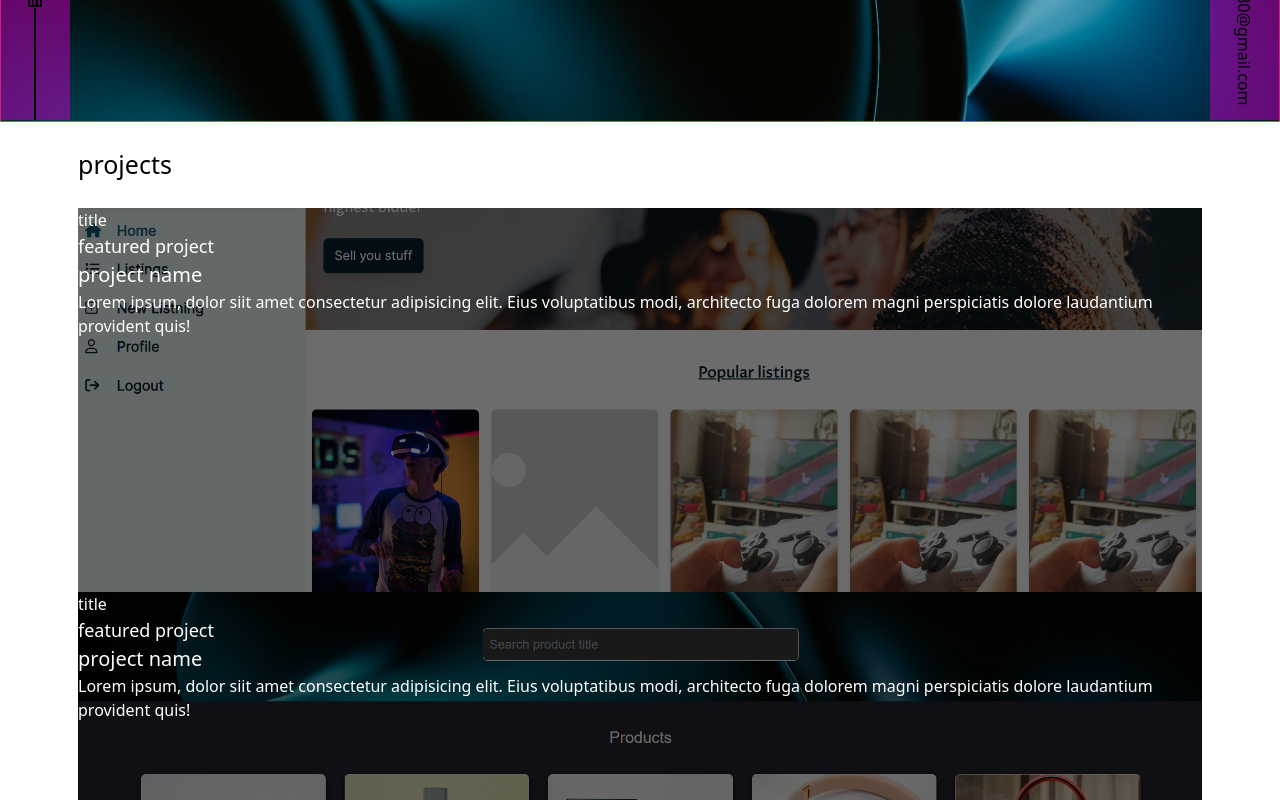
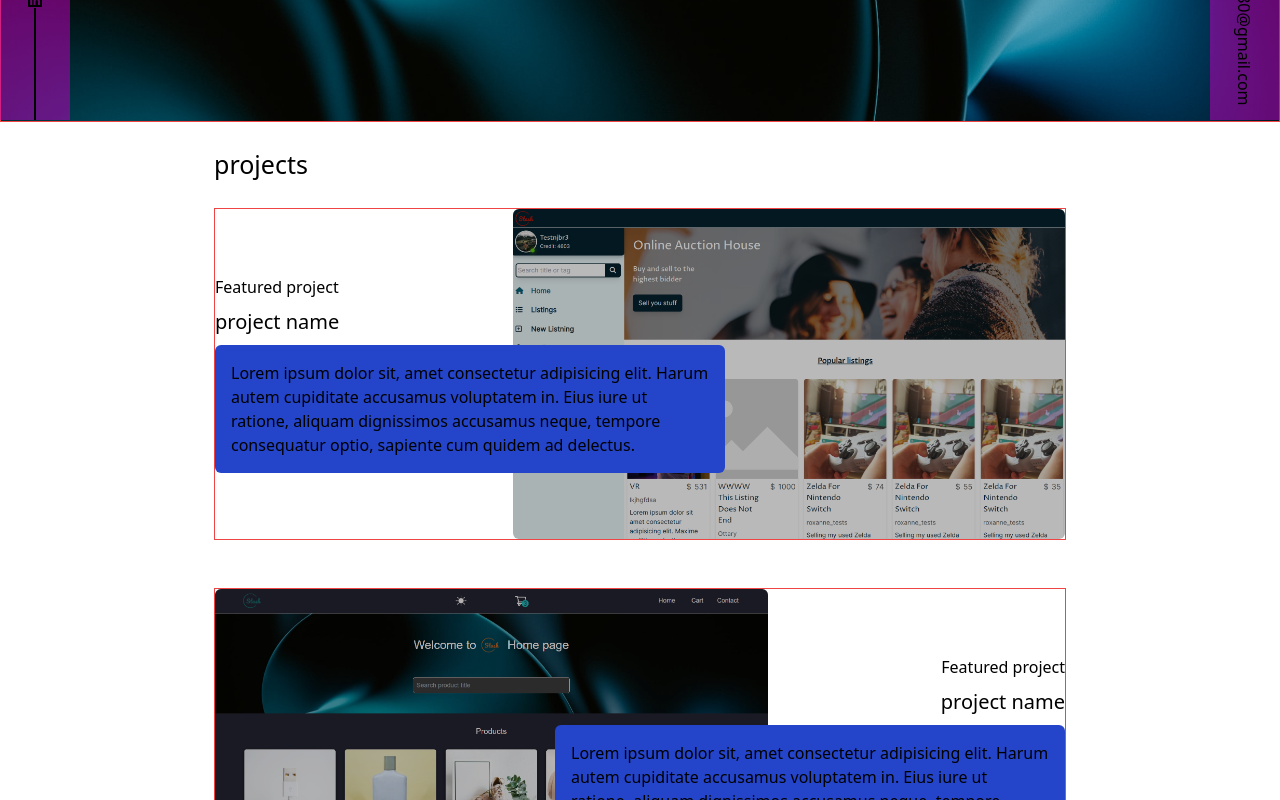
Before and after one commit to johannranudd/portfolio-2.0, a Next.js app: page / in a window 1280 px wide. Shown: the part 680-1480 px from the top of the page. Built offline with nearby package versions, Linux system fonts and the light colour scheme.

Commit message:
adds different layout for projects, still missing tech section within projects

```diff
--- a/app/globals.css
+++ b/app/globals.css
@@ -22,19 +22,19 @@ body {
 a {
   text-decoration: none;
 }
-/* .project-image-backdrop {
-  position: relative;
-}
-.project-image-backdrop::before {
+
+.backdrop::before {
+  position: absolute;
   content: " ";
-  position: absolute;
   top: 0;
   left: 0;
   right: 0;
+  background: #000;
   width: 100%;
   height: 100%;
-  background: #000;
-} */
+  z-index: 999;
+  /* border-radius: 5px; */
+}
 
 @media (prefers-color-scheme: dark) {
   /* html {
--- a/app/page.tsx
+++ b/app/page.tsx
@@ -30,61 +30,65 @@ function ProjectsComponent({ scrollYProgress }: any) {
       id: 1,
       imageUrl: image1,
       alt: "alt text",
-      x: -150,
-      y: 120,
-      z: "z-50",
-      scrollRate: 0,
     },
     {
       id: 2,
       imageUrl: image2,
       alt: "alt text",
-      x: 150,
-      y: 90,
-      z: "z-10",
-      scrollRate: 0,
     },
     {
       id: 3,
       imageUrl: image3,
       alt: "alt text",
-      x: -180,
-      y: 370,
-      z: "z-10",
-      scrollRate: 0,
     },
   ];
 
   return (
-    <section className="px-2 bg-white">
-      <div className="md:mx-sidebarWidth">
+    <section className="max-w-screen-lg md:mx-auto bg-white w-full">
+      <div className="px-4  md:mx-sidebarWidth">
         <h2 className="py-6 text-2xl">projects</h2>
-        <ul className="">
+        <ul className="flex flex-col w-full space-y-12">
           {projects.map((p, index) => {
-            const { id, imageUrl, alt, x, y, z, scrollRate } = p;
+            const { id, imageUrl, alt } = p;
+            let reversed = false;
+            if (index % 2 == 0) {
+              reversed = true;
+            }
             return (
-              <li key={id} className={`relative h-96 w-full text-white`}>
+              <>
+                <li
+                  key={id}
+                  className={`relative w-full text-white border border-red-500 group md:text-black`}
+                >
+                  <div
+                    className={`absolute z-10 h-full flex flex-col justify-center space-y-2 ${
+                      !reversed ? "md:items-end" : "md:items-start"
+                    } `}
+                  >
+                    <p className="text-md">Featured project</p>
+                    <h4 className="text-xl">project name</h4>
+                    <p className="p-4 bg-[#2445c9] rounded-md w-[60%]">
+                      Lorem ipsum dolor sit, amet consectetur adipisicing elit.
+                      Harum autem cupiditate accusamus voluptatem in. Eius iure
+                      ut ratione, aliquam dignissimos accusamus neque, tempore
+                      consequatur optio, sapiente cum quidem ad delectus.
+                    </p>
+                  </div>
+                  <div
+                    className={`relative h-96 w-full md:h-[30vw] md:max-h-[330px] md:w-[65%]  ${
+                      !reversed ? "md:mr-auto" : "md:ml-auto"
+                    } z-0 cursor-pointer`}
+                  >
+                    <div className="absolute w-full h-full z-50 rounded-md bg-[#000000ba] md:bg-[#00000046] group-hover:bg-transparent duration-300"></div>
                     <Image
                       src={imageUrl}
                       alt={alt}
                       fill={true}
-                  className="object-cover"
+                      className="object-cover object-top z-0 rounded-md"
                     />
-                <div className="absolute z-50 w-full h-full bg-[#00000093] hover:bg-transparent duration-300">
-                  <h3>title</h3>
-                  <div>
-                    <p className="text-lg">featured project</p>
-                    <p className="text-xl">project name</p>
-                    <div>
-                      <p>
-                        Lorem ipsum, dolor siit amet consectetur adipisicing
-                        elit. Eius voluptatibus modi, architecto fuga dolorem
-                        magni perspiciatis dolore laudantium provident quis!
-                      </p>
-                    </div>
-                  </div>
                   </div>
                 </li>
+              </>
             );
           })}
         </ul>
@@ -124,7 +128,7 @@ function HeroComponent({ scrollYProgress }: any) {
 
   return (
     <>
-      <div ref={heroRef} className="relative border border-red-500 -z-50">
+      <div ref={heroRef} className="relative border border-red-500 -z-50 ">
         <m.section
           // style={{ y: sectionScroll }}
           className="relative h-screen -z-50 bg-[#c2f6ff]"
```
Lines whose indentation alone changed are shown as unchanged.
